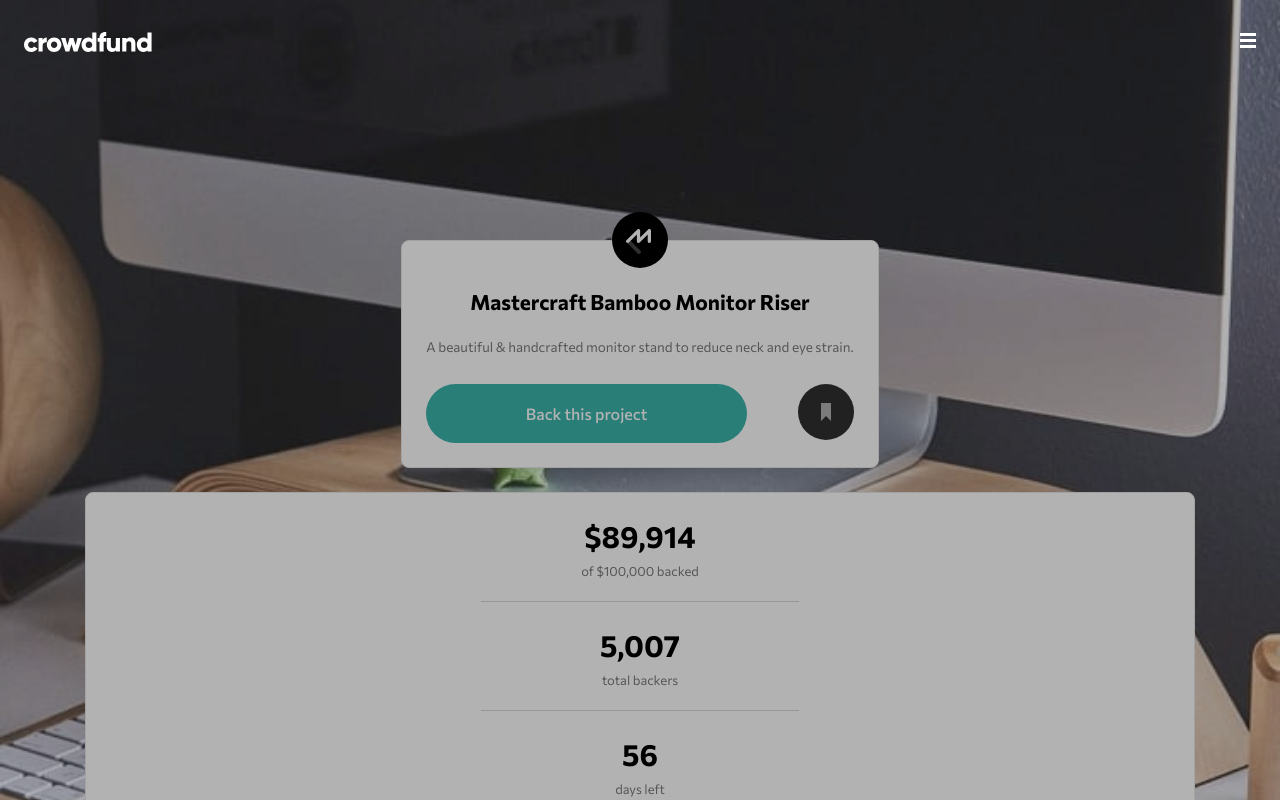
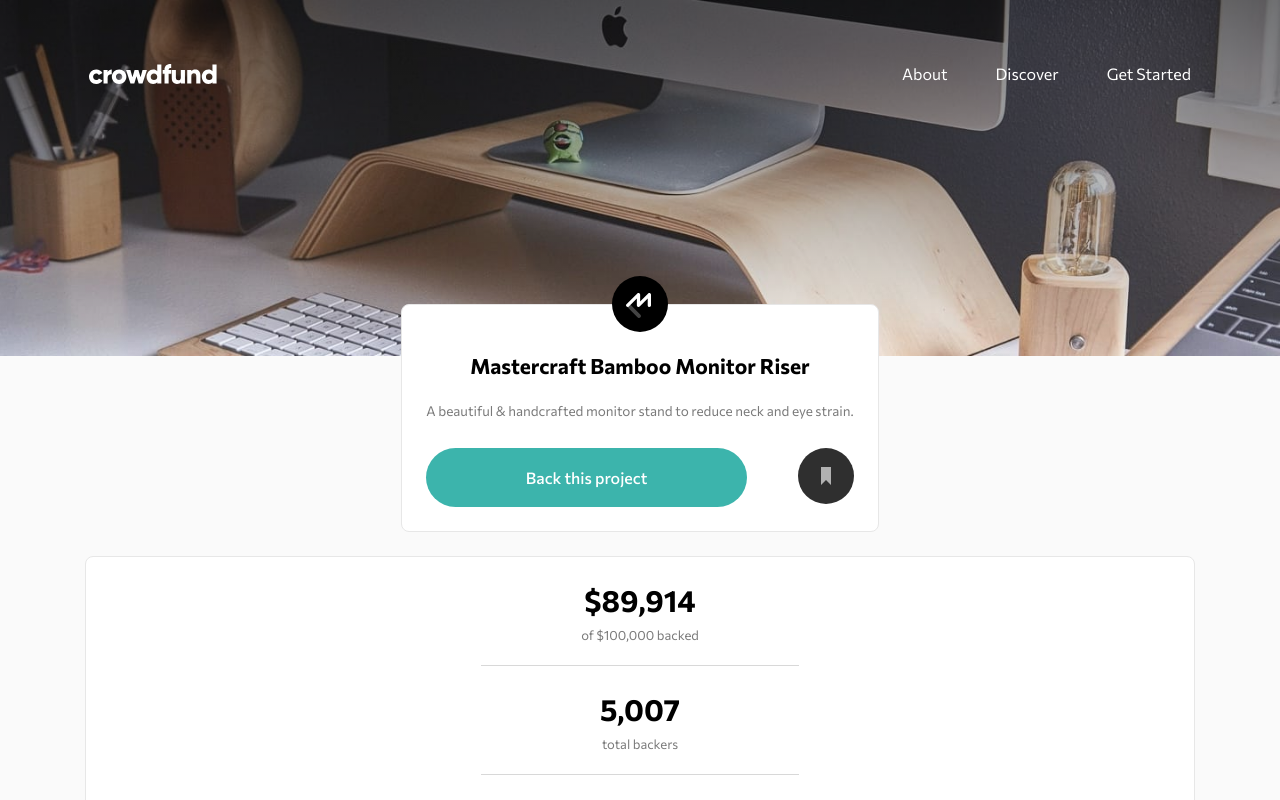
Before and after one commit to cendyz/Crowdfunding-product-page, a React (Vite) app: page / in a window 1280 px wide. Shown: the top 800 px of the page. Built offline with nearby package versions, Linux system fonts and the light colour scheme.

Commit message:
desktop header nav ok

```diff
--- a/src/App.jsx
+++ b/src/App.jsx
@@ -6,11 +6,11 @@ const App = () => {
 	return (
 		<>
 			<div className='shadow'></div>
-			<nav className='nav-mobile'>
+			<nav className='nav wrapper'>
 				<img
 					src='src/images/logo.svg'
 					alt='Company logo crowdfund'
-					className='nav-mobile-logo'
+					className='nav-logo'
 				/>
 				<button className='nav-mobile-hamburger'>
 					<img
@@ -20,24 +20,42 @@ const App = () => {
 					/>
 				</button>
 
-				<div className='nav__mobile-menu'>
-					<a href='#' className='nav__mobile-menu-link'>
+				<div className='nav-mobile-menu'>
+					<a href='#' className='nav-mobile-menu-link'>
 						About
 					</a>
-					<a href='#' className='nav__mobile-menu-link'>
+					<a href='#' className='nav-mobile-menu-link'>
 						Discover
 					</a>
-					<a href='#' className='nav__mobile-menu-link'>
+					<a href='#' className='nav-mobile-menu-link'>
+						Get Started
+					</a>
+				</div>
+				<div className='nav-desktop-links'>
+					<a href='#' className='nav-desktop-link'>
+						About
+					</a>
+					<a href='#' className='nav-desktop-link'>
+						Discover
+					</a>
+					<a href='#' className='nav-desktop-link'>
 						Get Started
 					</a>
 				</div>
 			</nav>
 			<header className='header'>
-				<img
-					src='src/images/image-hero-mobile.jpg'
-					alt='Macbook on the desk'
-					className='header-img'
-				/>
+				<picture>
+					<source
+						srcSet='src/images/image-hero-desktop.jpg'
+						media='(min-width: 992px)'
+					/>
+					<img
+						src='src/images/image-hero-mobile.jpg'
+						alt='Macbook on the desk'
+						className='header-img'
+					/>
+				</picture>
+				<div className="header-shadow"></div>
 			</header>
 			<main className='main'>
 				<div className='first-box'>
--- a/src/sass/main.scss
+++ b/src/sass/main.scss
@@ -14,8 +14,14 @@ body {
 	background-color: rgb(250, 250, 250);
 }
 
+.wrapper {
+	margin: 0 auto;
+	width: 100%;
+	max-width: 1150px;
+}
+
 .shadow {
-	// display: none;
+	display: none;
 	position: fixed;
 	top: 0;
 	right: 0;
@@ -25,7 +31,7 @@ body {
 	z-index: 10;
 }
 
-.nav-mobile {
+.nav {
 	position: relative;
 	display: flex;
 	justify-content: space-between;
@@ -33,9 +39,11 @@ body {
 	z-index: 100;
 }
 
-.nav {
-	&__mobile {
-		&-menu {
+.nav-desktop-links {
+	display: none;
+}
+
+.nav-mobile-menu {
 	display: none;
 	position: absolute;
 	bottom: -225%;
@@ -44,7 +52,9 @@ body {
 	border: 1px solid rgb(231, 231, 231);
 	border-radius: 0.5em;
 	z-index: 100;
-			&-link {
+}
+
+.nav-mobile-menu-link {
 	display: block;
 	padding: 1.1em 1.5em;
 	color: var(--black);
@@ -53,9 +63,6 @@ body {
 	border-bottom: 1px solid rgb(231, 231, 231);
 	&:last-child {
 		border-bottom: none;
-				}
-			}
-		}
 	}
 }
 
@@ -80,6 +87,7 @@ body {
 	display: grid;
 	grid-template-rows: auto auto 1fr;
 	place-items: center;
+	z-index: 10;
 }
 
 .first-box-content,
@@ -294,6 +302,10 @@ body {
 	z-index: 100;
 }
 
+.modal-up-box-x {
+	cursor: pointer;
+}
+
 .modal-box-title {
 	margin-bottom: 0;
 }
@@ -374,6 +386,42 @@ body {
 	margin: 1em 0;
 }
 
+@media (min-width: 992px) {
+	.nav {
+		padding: 4em 1.5em;
+	}
+
+	.nav-mobile-hamburger {
+		display: none;
+	}
+
+	.nav-desktop-links {
+		display: flex;
+		column-gap: 3em;
+	}
+
+	.nav-desktop-link {
+		color: white;
+	}
+
+	.header-shadow {
+		position: absolute;
+		top: 0;
+		left: 0;
+		bottom: 0;
+		right: 0;
+		width: 100%;
+		height: 27.78vw;
+		background: rgb(0, 0, 0);
+		background: linear-gradient(
+			180deg,
+			rgba(0, 0, 0, 0.5452381636248249) 0%,
+			rgba(255, 255, 255, 0) 100%
+		);
+		z-index: 1;
+	}
+}
+
 // - Mobile: 375px
 // - Desktop: 1440px
 
```
Lines whose indentation alone changed are shown as unchanged.
